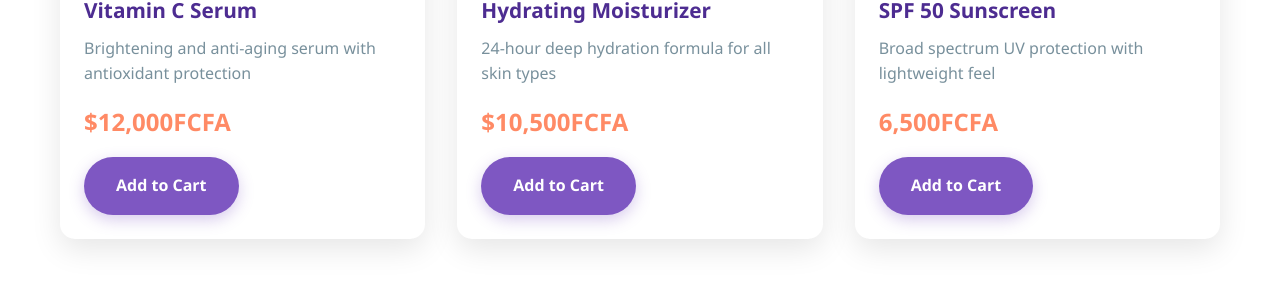
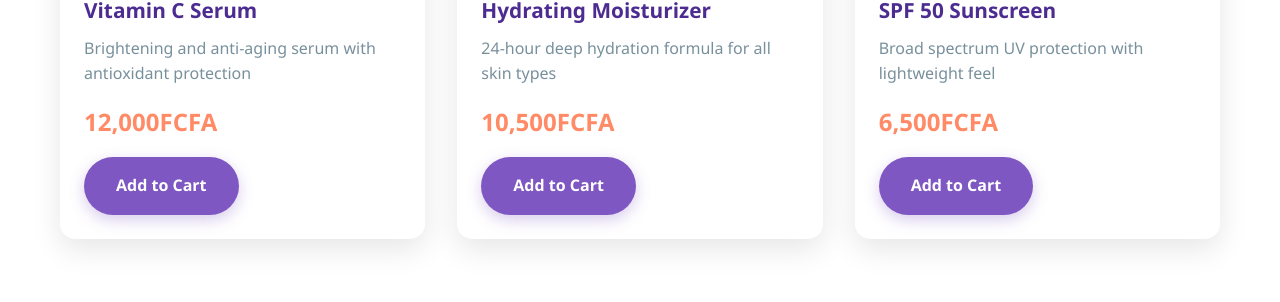
Before and after one commit to lindsy12/summer-project, a PHP site: page / in a window 1280 px wide. Shown: the part 1889-2191 px from the top of the page. Run offline with PHP 8.4, Linux system fonts and the light colour scheme.

Commit message:
another index update

```diff
--- a/index.php
+++ b/index.php
@@ -692,7 +692,7 @@ session_start();
                     <div class="product-info">
                         <h3>Vitamin C Serum</h3>
                         <p>Brightening and anti-aging serum with antioxidant protection</p>
-                        <div class="product-price">$12,000FCFA</div>
+                        <div class="product-price">12,000FCFA</div>
                         <a href="#" class="btn btn-primary">Add to Cart</a>
                     </div>
                 </div>
@@ -704,7 +704,7 @@ session_start();
                     <div class="product-info">
                         <h3>Hydrating Moisturizer</h3>
                         <p>24-hour deep hydration formula for all skin types</p>
-                        <div class="product-price">$10,500FCFA</div>
+                        <div class="product-price">10,500FCFA</div>
                         <a href="#" class="btn btn-primary">Add to Cart</a>
                     </div>
                 </div>
```
